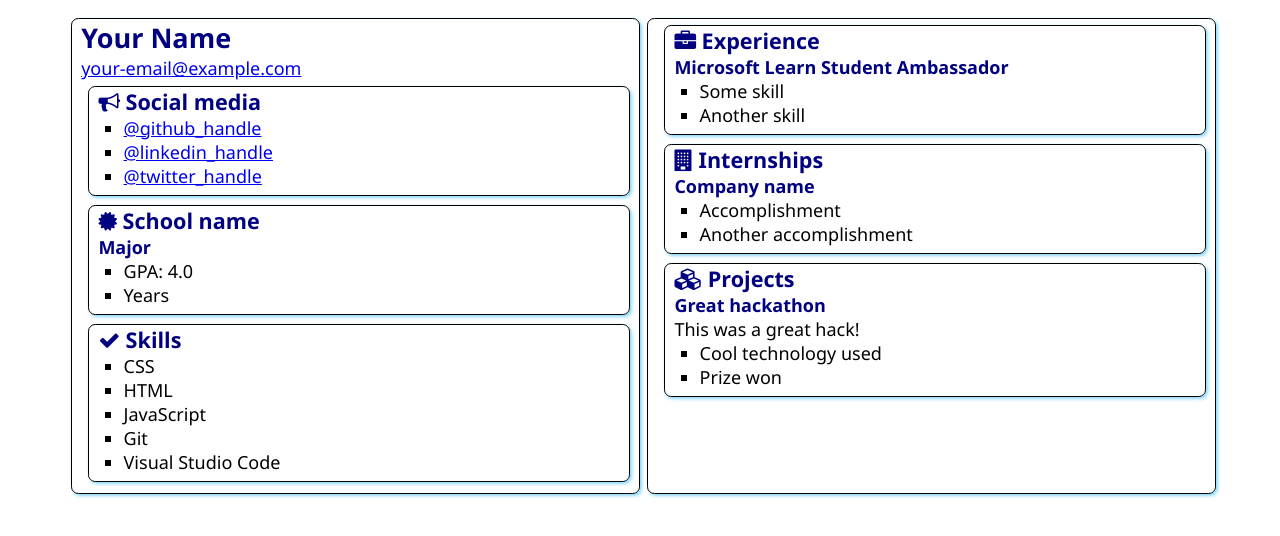
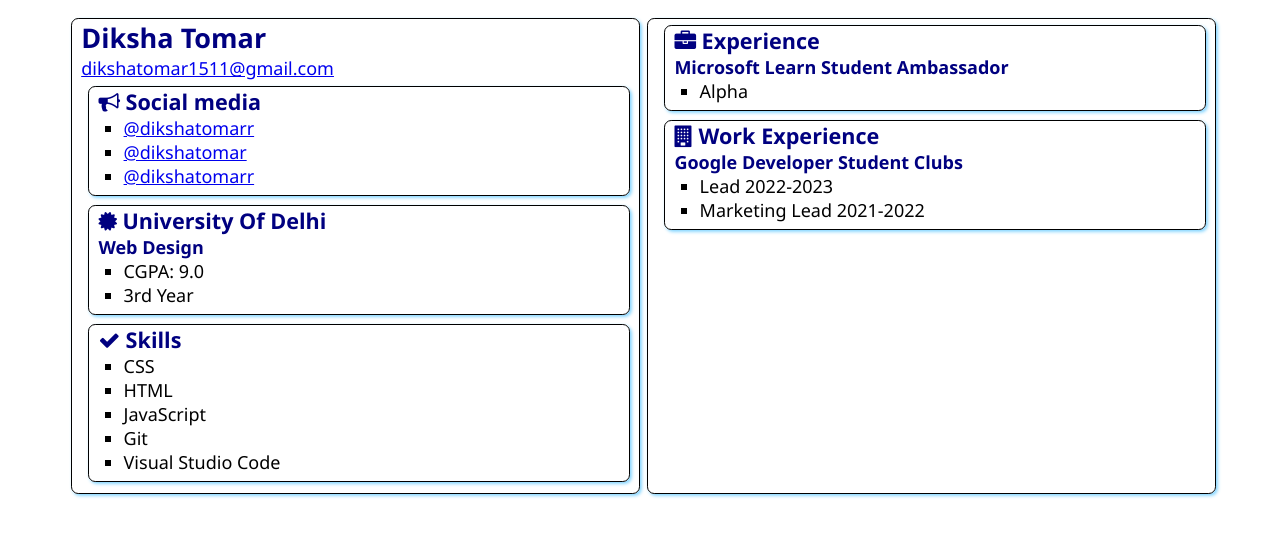
Before and after one commit to Dikshatomarr/SATechnicalOnboarding, a plain HTML site: page src/index.html in a window 1280 px wide. Drawn offline with Linux system fonts and the light colour scheme.

Commit message:
updated details

```diff
--- a/src/index.html
+++ b/src/index.html
@@ -12,8 +12,8 @@
 <body>
     <main>
         <article class="box">
-            <h1>Your Name</h1>
-            <div><a href="mailto:your.email@example.com">your-email@example.com</a></div>
+            <h1>Diksha Tomar</h1>
+            <div><a href="mailto:dikshatomar1511@gmail.com">dikshatomar1511@gmail.com</a></div>
 
             <section class="box">
                 <h2>
@@ -21,9 +21,9 @@
                     Social media
                 </h2>
                 <ul>
-                    <li><a href="https://github.com/<handle>">@github_handle</a></li>
-                    <li><a href="https://linkedin.com/in/<handle>">@linkedin_handle</a></li>
-                    <li><a href="https://twitter.com/<handle>">@twitter_handle</a></li>
+                    <li><a href="https://github.com/dikshatomarr">@dikshatomarr</a></li>
+                    <li><a href="https://linkedin.com/in/dikshatomar">@dikshatomar</a></li>
+                    <li><a href="https://twitter.com/dikshatomarr">@dikshatomarr</a></li>
                 </ul>
             </section>
 
@@ -31,12 +31,12 @@
                 <div class="education">
                     <h2>
                         <i class="fa fa-certificate" aria-hidden="true"></i>
-                        School name
+                        University Of Delhi
                     </h2>
-                    <h3>Major</h3>
+                    <h3>Web Design</h3>
                     <ul>
-                        <li>GPA: 4.0</li>
-                        <li>Years</li>
+                        <li>CGPA: 9.0</li>
+                        <li>3rd Year</li>
                     </ul>
                 </div>
             </section>
@@ -63,33 +63,19 @@
                 </h2>
                 <h3>Microsoft Learn Student Ambassador</h3>
                 <ul>
-                    <li>Some skill</li>
-                    <li>Another skill</li>
+                    <li>Alpha</li>
                 </ul>
             </section>
             <section class="box">
                 <h2>
                     <i class="fa fa-building" aria-hidden="true"></i>
-                    Internships
+                    Work Experience
                 </h2>
 
-                <h3>Company name</h3>
+                <h3>Google Developer Student Clubs</h3>
                 <ul>
-                    <li>Accomplishment</li>
-                    <li>Another accomplishment</li>
-                </ul>
-            </section>
-            <section class="box">
-                <h2>
-                    <i class="fa fa-cubes" aria-hidden="true"></i>
-                    Projects
-                </h2>
-
-                <h3>Great hackathon</h3>
-                <div>This was a great hack!</div>
-                <ul>
-                    <li>Cool technology used</li>
-                    <li>Prize won</li>
+                    <li>Lead 2022-2023</li>
+                    <li>Marketing Lead 2021-2022</li>
                 </ul>
             </section>
         </article>
```
